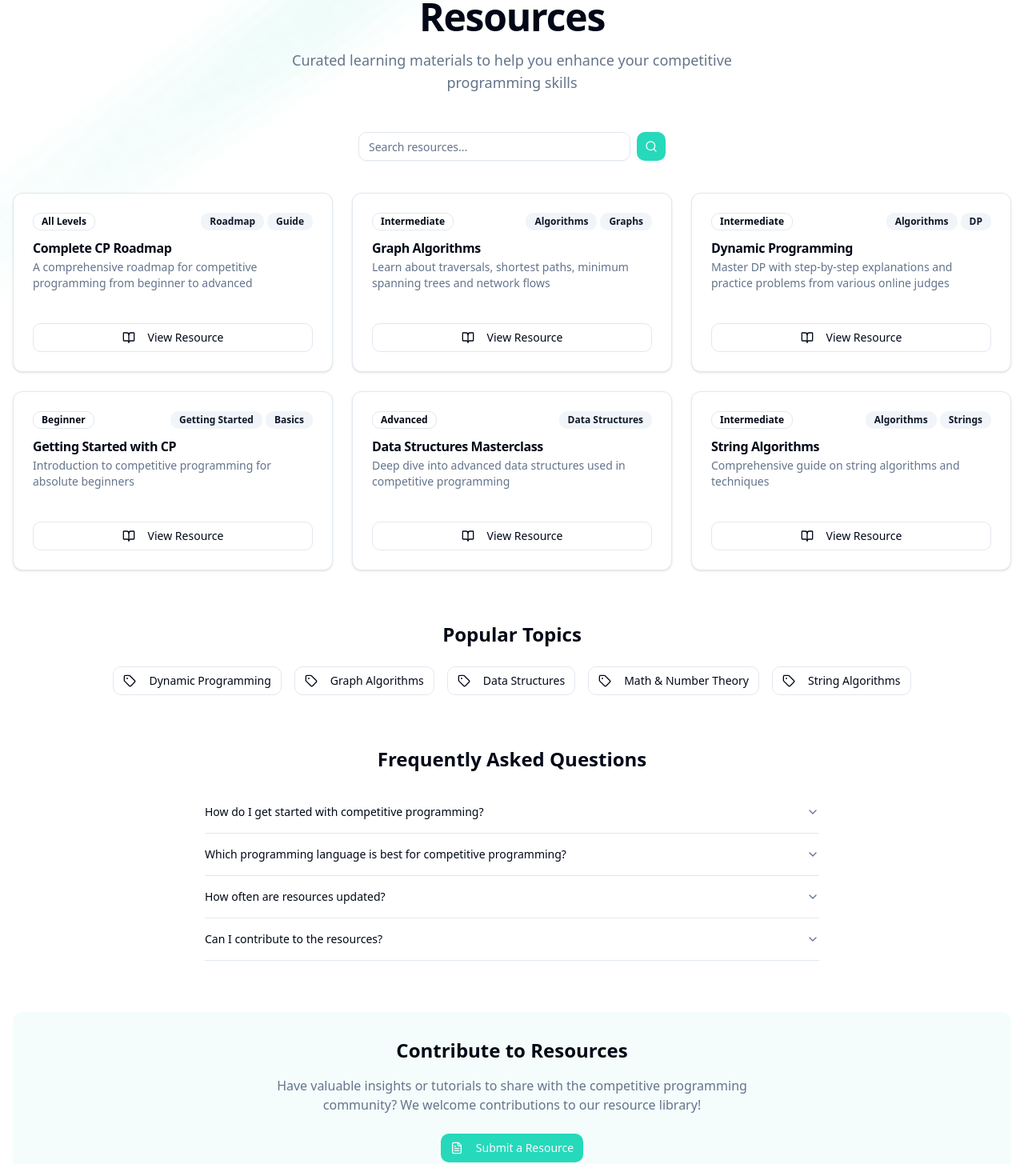
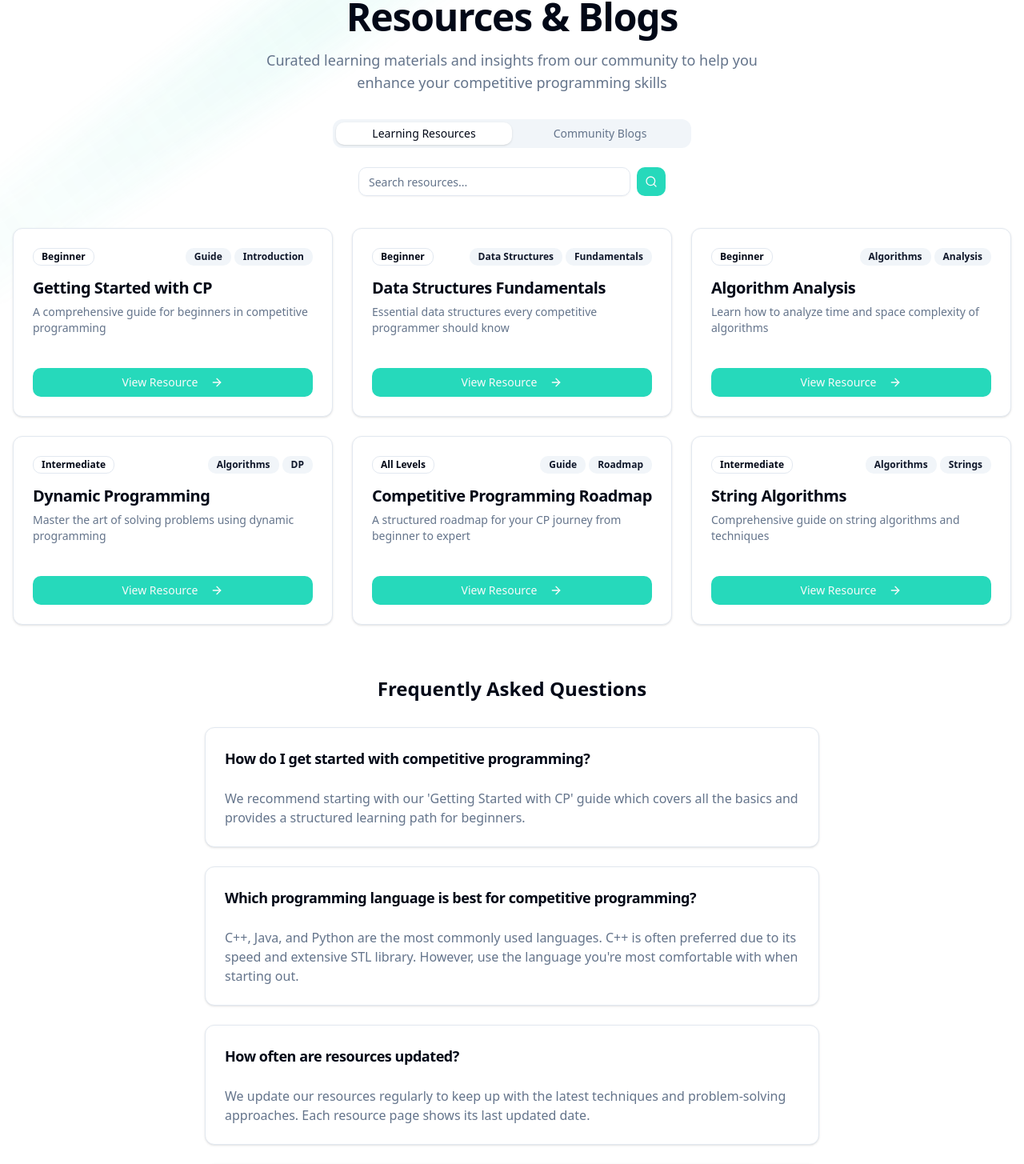
Before and after one commit to tamjidhossen/MDPC-Official-Website, a React (Vite) app in the folder Frontend/: page /resources in a window 1280 px wide. Shown: the part 108-1563 px from the top of the page at 80% size. Built offline with nearby package versions, Linux system fonts and the light colour scheme.

Commit message:
Refactor Navbar links by removing Blogs and reordering Resources; update routing in main.jsx

```diff
--- a/Frontend/src/components/Header/Navbar/Navbar.jsx
+++ b/Frontend/src/components/Header/Navbar/Navbar.jsx
@@ -78,9 +78,8 @@ const Navbar = () => {
     { title: "Home", path: "/" },
     { title: "Leaderboard", path: "/leaderboard" },
     { title: "Contests", path: "/contests" },
+    { title: "Events", path: "/events" },
     { title: "Resources", path: "/resources" },
-    { title: "Blogs", path: "/blogs" },
-    { title: "Events", path: "/events" },
     { title: "Join", path: "/join" },
   ];
 
--- a/Frontend/src/components/Resources/ResourcesPage.jsx
+++ b/Frontend/src/components/Resources/ResourcesPage.jsx
@@ -1,4 +1,3 @@
-// src/components/Resources/ResourcesPage.jsx
 import { useState } from "react";
 import { Link } from "react-router-dom";
 import { Button } from "@/components/ui/button";
@@ -7,62 +6,69 @@ import {
   Card,
   CardContent,
   CardDescription,
+  CardFooter,
   CardHeader,
   CardTitle,
 } from "@/components/ui/card";
-import {
-  Accordion,
-  AccordionContent,
-  AccordionItem,
-  AccordionTrigger,
-} from "@/components/ui/accordion";
 import { Badge } from "@/components/ui/badge";
-import { Search, BookOpen, Code, FileText, Tag } from "lucide-react";
+import { Avatar, AvatarFallback, AvatarImage } from "@/components/ui/avatar";
+import { Search, Calendar, Clock, ArrowRight } from "lucide-react";
+import { Tabs, TabsContent, TabsList, TabsTrigger } from "@/components/ui/tabs";
 
 const ResourcesPage = () => {
-  const [searchQuery, setSearchQuery] = useState("");
+  // State for Resources
+  const [resourceSearchQuery, setResourceSearchQuery] = useState("");
+
+  // State for Blogs
+  const [blogSearchQuery, setBlogSearchQuery] = useState("");
+  const [category, setCategory] = useState("all");
 
   // Mock data for resources
   const resources = [
     {
       id: 1,
-      title: "Complete CP Roadmap",
-      description: "A comprehensive roadmap for competitive programming from beginner to advanced",
-      level: "All Levels",
-      tags: ["Roadmap", "Guide"],
-      link: "/resources/cp-roadmap",
+      title: "Getting Started with CP",
+      description:
+        "A comprehensive guide for beginners in competitive programming",
+      level: "Beginner",
+      tags: ["Guide", "Introduction"],
+      link: "/resources/getting-started",
     },
     {
       id: 2,
-      title: "Graph Algorithms",
-      description: "Learn about traversals, shortest paths, minimum spanning trees and network flows",
-      level: "Intermediate",
-      tags: ["Algorithms", "Graphs"],
-      link: "/resources/graph-algorithms",
+      title: "Data Structures Fundamentals",
+      description:
+        "Essential data structures every competitive programmer should know",
+      level: "Beginner",
+      tags: ["Data Structures", "Fundamentals"],
+      link: "/resources/data-structures",
     },
     {
       id: 3,
+      title: "Algorithm Analysis",
+      description:
+        "Learn how to analyze time and space complexity of algorithms",
+      level: "Beginner",
+      tags: ["Algorithms", "Analysis"],
+      link: "/resources/algorithm-analysis",
+    },
+    {
+      id: 4,
       title: "Dynamic Programming",
-      description: "Master DP with step-by-step explanations and practice problems from various online judges",
+      description:
+        "Master the art of solving problems using dynamic programming",
       level: "Intermediate",
       tags: ["Algorithms", "DP"],
       link: "/resources/dynamic-programming",
     },
     {
-      id: 4,
-      title: "Getting Started with CP",
-      description: "Introduction to competitive programming for absolute beginners",
-      level: "Beginner",
-      tags: ["Getting Started", "Basics"],
-      link: "/resources/getting-started",
-    },
-    {
       id: 5,
-      title: "Data Structures Masterclass",
-      description: "Deep dive into advanced data structures used in competitive programming",
-      level: "Advanced",
-      tags: ["Data Structures"],
-      link: "/resources/data-structures",
+      title: "Competitive Programming Roadmap",
+      description:
+        "A structured roadmap for your CP journey from beginner to expert",
+      level: "All Levels",
+      tags: ["Guide", "Roadmap"],
+      link: "/resources/cp-roadmap",
     },
     {
       id: 6,
@@ -74,50 +80,150 @@ const ResourcesPage = () => {
     },
   ];
 
+  // Mock data for blogs
+  const blogs = [
+    {
+      id: 1,
+      title: "How I Solved the Knapsack Problem: A Step-by-Step Guide",
+      excerpt:
+        "A detailed explanation of the Knapsack Problem, its variations, and my approach to solving it efficiently...",
+      author: {
+        name: "Tamim Ahmed",
+        avatar: "https://github.com/shadcn.png",
+        initials: "TA",
+      },
+      date: "May 15, 2024",
+      readTime: "8 min read",
+      categories: ["Algorithms", "Dynamic Programming"],
+      slug: "knapsack-problem-guide",
+    },
+    {
+      id: 2,
+      title: "My Journey to ICPC World Finals: Tips and Insights",
+      excerpt:
+        "Sharing my three-year journey to qualify for the ICPC World Finals, including practice strategies and contest experiences...",
+      author: {
+        name: "Sarah Rahman",
+        avatar: "",
+        initials: "SR",
+      },
+      date: "May 10, 2024",
+      readTime: "12 min read",
+      categories: ["Experience", "Competitive Programming"],
+      slug: "journey-to-icpc",
+    },
+    {
+      id: 3,
+      title: "Understanding Graph Algorithms in Competitive Programming",
+      excerpt:
+        "An in-depth look at essential graph algorithms, with implementation examples and problem-solving techniques...",
+      author: {
+        name: "Karim Hassan",
+        avatar: "",
+        initials: "KH",
+      },
+      date: "May 5, 2024",
+      readTime: "10 min read",
+      categories: ["Algorithms", "Graphs"],
+      slug: "graph-algorithms",
+    },
+    {
+      id: 4,
+      title: "Common Mistakes in Programming Contests and How to Avoid Them",
+      excerpt:
+        "Learn from the mistakes I've made and observed in various programming contests to improve your performance...",
+      author: {
+        name: "Rahim Uddin",
+        avatar: "",
+        initials: "RU",
+      },
+      date: "April 22, 2024",
+      readTime: "7 min read",
+      categories: ["Tips", "Contest Strategy"],
+      slug: "common-mistakes",
+    },
+  ];
+
+  // Extract unique categories for blogs
+  const categories = [
+    "all",
+    ...new Set(blogs.flatMap((blog) => blog.categories)),
+  ];
+
   // Filter resources based on search query
   const filteredResources = resources.filter(
     (resource) =>
-      resource.title.toLowerCase().includes(searchQuery.toLowerCase()) ||
-      resource.description.toLowerCase().includes(searchQuery.toLowerCase()) ||
-      resource.tags.some(tag => tag.toLowerCase().includes(searchQuery.toLowerCase()))
+      resource.title
+        .toLowerCase()
+        .includes(resourceSearchQuery.toLowerCase()) ||
+      resource.description
+        .toLowerCase()
+        .includes(resourceSearchQuery.toLowerCase()) ||
+      resource.tags.some((tag) =>
+        tag.toLowerCase().includes(resourceSearchQuery.toLowerCase())
+      )
+  );
+
+  // Filter blogs based on search query and category
+  const filteredBlogs = blogs.filter(
+    (blog) =>
+      (blog.title.toLowerCase().includes(blogSearchQuery.toLowerCase()) ||
+        blog.excerpt.toLowerCase().includes(blogSearchQuery.toLowerCase())) &&
+      (category === "all" || blog.categories.includes(category))
   );
 
   // FAQs about resources
   const faqs = [
     {
       question: "How do I get started with competitive programming?",
-      answer: "We recommend starting with our 'Getting Started with CP' guide which covers all the basics and provides a structured learning path for beginners."
+      answer:
+        "We recommend starting with our 'Getting Started with CP' guide which covers all the basics and provides a structured learning path for beginners.",
     },
     {
-      question: "Which programming language is best for competitive programming?",
-      answer: "C++, Java, and Python are the most commonly used languages. C++ is often preferred due to its speed and extensive STL library. However, use the language you're most comfortable with when starting out."
+      question:
+        "Which programming language is best for competitive programming?",
+      answer:
+        "C++, Java, and Python are the most commonly used languages. C++ is often preferred due to its speed and extensive STL library. However, use the language you're most comfortable with when starting out.",
     },
     {
       question: "How often are resources updated?",
-      answer: "We update our resources regularly to keep up with the latest techniques and problem-solving approaches. Each resource page shows its last updated date."
+      answer:
+        "We update our resources regularly to keep up with the latest techniques and problem-solving approaches. Each resource page shows its last updated date.",
     },
     {
       question: "Can I contribute to the resources?",
-      answer: "Yes! We welcome contributions from the community. If you have valuable insights or material to share, please contact us through the 'Contact' page."
+      answer:
+        "Yes! We welcome contributions from the community. If you have valuable insights or material to share, please contact us through the 'Contact' page.",
     },
   ];
 
   return (
     <div className="container mx-auto px-4 py-10">
-      <div className="text-center mb-12">
-        <h1 className="text-4xl font-bold tracking-tight sm:text-5xl mb-4">Resources</h1>
+      <div className="text-center mb-8">
+        <h1 className="text-4xl font-bold tracking-tight sm:text-5xl mb-4">
+          Resources & Blogs
+        </h1>
         <p className="text-lg text-muted-foreground max-w-2xl mx-auto">
-          Curated learning materials to help you enhance your competitive programming skills
+          Curated learning materials and insights from our community to help you
+          enhance your competitive programming skills
         </p>
       </div>
 
-      {/* Search Bar */}
+      <Tabs defaultValue="resources" className="mb-10">
+        <TabsList className="grid w-full max-w-md grid-cols-2 mx-auto">
+          <TabsTrigger value="resources">Learning Resources</TabsTrigger>
+          <TabsTrigger value="blogs">Community Blogs</TabsTrigger>
+        </TabsList>
+
+        {/* Resources Tab */}
+        <TabsContent value="resources" className="mt-6">
+          {/* Search Bar for Resources */}
           <div className="flex w-full max-w-sm items-center space-x-2 mb-10 mx-auto">
             <Input
               type="text"
               placeholder="Search resources..."
-          value={searchQuery}
-          onChange={(e) => setSearchQuery(e.target.value)}
+              value={resourceSearchQuery}
+              onChange={(e) => setResourceSearchQuery(e.target.value)}
               className="flex-1"
             />
             <Button type="submit" size="icon">
@@ -134,83 +240,137 @@ const ResourcesPage = () => {
                     <Badge variant="outline">{resource.level}</Badge>
                     <div className="flex flex-wrap gap-1 justify-end">
                       {resource.tags.map((tag) => (
-                    <Badge key={tag} variant="secondary" className="text-xs">
+                        <Badge
+                          key={tag}
+                          variant="secondary"
+                          className="text-xs"
+                        >
                           {tag}
                         </Badge>
                       ))}
                     </div>
                   </div>
-              <CardTitle>{resource.title}</CardTitle>
+                  <CardTitle className="text-xl">{resource.title}</CardTitle>
                   <CardDescription>{resource.description}</CardDescription>
                 </CardHeader>
-            <CardContent className="mt-auto pt-4">
-              <Button asChild variant="outline" className="w-full">
-                <Link to={resource.link}>
-                  <BookOpen className="mr-2 h-4 w-4" />
-                  View Resource
+                <CardFooter className="mt-auto pt-4">
+                  <Link to={resource.link} className="w-full">
+                    <Button className="w-full">
+                      <span>View Resource</span>
+                      <ArrowRight className="h-4 w-4 ml-2" />
+                    </Button>
                   </Link>
-              </Button>
+                </CardFooter>
+              </Card>
+            ))}
+          </div>
+
+          {/* FAQ Section */}
+          <div className="mx-auto max-w-3xl">
+            <h2 className="text-2xl font-bold text-center mb-8">
+              Frequently Asked Questions
+            </h2>
+            <div className="space-y-6">
+              {faqs.map((faq, index) => (
+                <Card key={index}>
+                  <CardHeader>
+                    <CardTitle className="text-lg">{faq.question}</CardTitle>
+                  </CardHeader>
+                  <CardContent>
+                    <p className="text-muted-foreground">{faq.answer}</p>
                   </CardContent>
                 </Card>
               ))}
             </div>
+          </div>
+        </TabsContent>
 
-      {/* Popular Topics */}
-      <div className="mb-16">
-        <h2 className="text-2xl font-bold mb-6 text-center">Popular Topics</h2>
-        <div className="flex flex-wrap gap-4 justify-center">
-          <Button variant="outline">
-            <Tag className="mr-2 h-4 w-4" />
-            Dynamic Programming
+        {/* Blogs Tab */}
+        <TabsContent value="blogs" className="mt-6">
+          {/* Search and Filter for Blogs */}
+          <div className="flex flex-col md:flex-row justify-between items-center gap-4 mb-10">
+            <div className="flex w-full md:w-auto items-center space-x-2">
+              <Input
+                type="text"
+                placeholder="Search blogs..."
+                value={blogSearchQuery}
+                onChange={(e) => setBlogSearchQuery(e.target.value)}
+                className="w-full md:w-60"
+              />
+              <Button type="submit" size="icon">
+                <Search className="h-4 w-4" />
               </Button>
-          <Button variant="outline">
-            <Tag className="mr-2 h-4 w-4" />
-            Graph Algorithms
+            </div>
+
+            <div className="flex flex-wrap gap-2 w-full md:w-auto justify-center">
+              {categories.map((cat) => (
+                <Button
+                  key={cat}
+                  variant={category === cat ? "default" : "outline"}
+                  size="sm"
+                  onClick={() => setCategory(cat)}
+                  className="capitalize"
+                >
+                  {cat}
                 </Button>
-          <Button variant="outline">
-            <Tag className="mr-2 h-4 w-4" />
-            Data Structures
-          </Button>
-          <Button variant="outline">
-            <Tag className="mr-2 h-4 w-4" />
-            Math & Number Theory
-          </Button>
-          <Button variant="outline">
-            <Tag className="mr-2 h-4 w-4" />
-            String Algorithms
-          </Button>
+              ))}
             </div>
           </div>
 
-      {/* FAQ Section */}
-      <div className="max-w-3xl mx-auto">
-        <h2 className="text-2xl font-bold mb-6 text-center">Frequently Asked Questions</h2>
-        <Accordion type="single" collapsible className="w-full">
-          {faqs.map((faq, index) => (
-            <AccordionItem key={index} value={`item-${index}`}>
-              <AccordionTrigger>{faq.question}</AccordionTrigger>
-              <AccordionContent>
-                {faq.answer}
-              </AccordionContent>
-            </AccordionItem>
+          {/* Blogs Grid */}
+          <div className="grid gap-8 md:grid-cols-2">
+            {filteredBlogs.map((blog) => (
+              <Card key={blog.id} className="overflow-hidden">
+                <CardHeader>
+                  <CardTitle className="text-xl mb-2">
+                    <Link
+                      to={`/resources/blogs/${blog.slug}`}
+                      className="hover:text-primary transition-colors"
+                    >
+                      {blog.title}
+                    </Link>
+                  </CardTitle>
+                  <CardDescription className="line-clamp-2">
+                    {blog.excerpt}
+                  </CardDescription>
+                </CardHeader>
+
+                <CardContent>
+                  <div className="flex items-center gap-2 mb-4">
+                    {blog.categories.map((cat) => (
+                      <Badge key={cat} variant="outline">
+                        {cat}
+                      </Badge>
                     ))}
-        </Accordion>
                   </div>
+                </CardContent>
 
-      {/* Contributing Section */}
-      <div className="mt-16 rounded-xl bg-primary/5 p-8 text-center">
-        <h2 className="text-2xl font-bold mb-4">Contribute to Resources</h2>
-        <p className="text-muted-foreground mb-6 max-w-2xl mx-auto">
-          Have valuable insights or tutorials to share with the competitive programming community?
-          We welcome contributions to our resource library!
-        </p>
-        <Button asChild>
-          <Link to="/contact">
-            <FileText className="mr-2 h-4 w-4" />
-            Submit a Resource
-          </Link>
-        </Button>
+                <CardFooter className="border-t bg-muted/40 px-6 py-4">
+                  <div className="flex justify-between items-center w-full">
+                    <div className="flex items-center space-x-2">
+                      <Avatar className="h-8 w-8">
+                        <AvatarImage
+                          src={blog.author.avatar}
+                          alt={blog.author.name}
+                        />
+                        <AvatarFallback>{blog.author.initials}</AvatarFallback>
+                      </Avatar>
+                      <div className="text-sm font-medium">
+                        {blog.author.name}
                       </div>
+                    </div>
+                    <div className="flex items-center text-xs text-muted-foreground">
+                      <Calendar className="h-3 w-3 mr-1" /> {blog.date}
+                      <span className="mx-2">•</span>
+                      <Clock className="h-3 w-3 mr-1" /> {blog.readTime}
+                    </div>
+                  </div>
+                </CardFooter>
+              </Card>
+            ))}
+          </div>
+        </TabsContent>
+      </Tabs>
     </div>
   );
 };
--- a/Frontend/src/main.jsx
+++ b/Frontend/src/main.jsx
@@ -5,7 +5,6 @@ import HomePage from "./components/Home/HomePage";
 import LeaderboardPage from "./components/Leaderboard/LeaderboardPage";
 import ContestsPage from "./components/Contests/ContestsPage";
 import ResourcesPage from "./components/Resources/ResourcesPage";
-import BlogsPage from "./components/Blogs/BlogsPage";
 import EventsPage from "./components/Events/EventsPage";
 import LoginPage from "./components/User/LoginPage";
 import RegisterPage from "./components/User/RegisterPage";
@@ -33,7 +32,6 @@ const router = createBrowserRouter(
         <Route path="resources" element={<ResourcesPage />} />
         <Route path="resources/dynamic-programming" element={<DynamicProgrammingResource />} />
         <Route path="resources/cp-roadmap" element={<CPRoadmapResource />} />
-        <Route path="blogs" element={<BlogsPage />} />
         <Route path="events" element={<EventsPage />} />
         <Route path="login" element={<LoginPage />} />
         <Route path="register" element={<RegisterPage />} />
```
Lines whose indentation alone changed are shown as unchanged.
